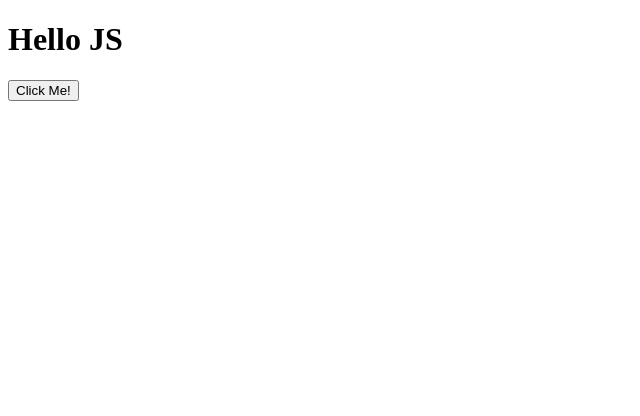
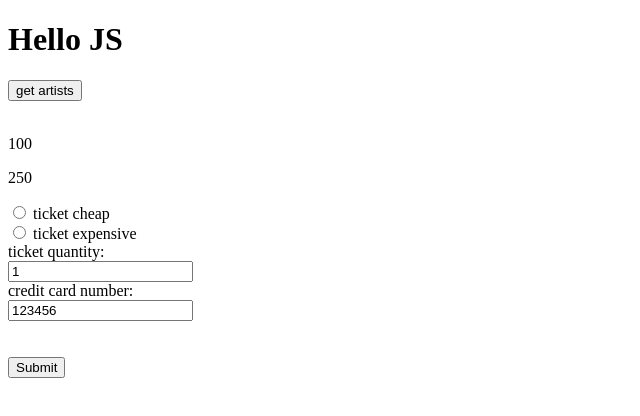
Before and after one commit to rafaelturse/georgebrown-project-festival-website-group-06, a plain HTML site: page pgs/js-test-zone.html in a window 1280 px wide. Shown: the whole page, without its empty margins (0-640 px from the left). Drawn offline with Linux system fonts and the light colour scheme.

Commit message:
ticket values run

```diff
--- a/js/general.js
+++ b/js/general.js
@@ -6,12 +6,20 @@
 function printArrayValues(array) { for (let i of array){ console.log(i) } }
 
 /**
- * Return a list of js literals objects
+ * Convert numbers into currency
  *
- * @returns artists
+ * @param {*} number
+ * @returns currency
+ */
+function toCurrency(number) { return "$" + new Intl.NumberFormat().format(number) }
+
+/**
+ * Assembly a of all js artists literals objects
+ *
+ * @returns : a list of js artists literals objects
  */
 function getArtists() {
-    var artists = []
+    let artists = []
 
     artists.push(artistTheBeatles)
     artists.push(artistBlackSabbath)
@@ -27,7 +35,7 @@ function getArtists() {
  * @returns values surrounded by li tags
  */
 function getLi(array) {
-    var result = ""
+    let result = ""
 
     for (let i of array) {
         result += `<li>`
@@ -61,7 +69,8 @@ function artistsToHTML (artists) {
 }
 
 /**
- * An HTML section referred as "artists" is required
+ * An HTML section referred as "artists" is required to be replace with artists data
+ *
  */
 function getHtmlArtists() {
     let artistSection = document.getElementById("artists")
@@ -70,5 +79,36 @@ function getHtmlArtists() {
     /* if artists section not exist, so exit */
     if (!artistSection) return ""
 
+    /* write artist info into html page */
     artistSection.innerHTML = artistsToHTML(artists)
 }
+
+/**
+ *
+ *
+ */
+function getTicketReport() {
+    let ticket = ""
+
+    let ticketreport = document.getElementById("ticketreport")
+
+    let radioTicketType = document.querySelector('input[name="tickettype"]:checked').value;
+    let ticketquantity = document.getElementById("ticketquantity").value
+    let creditcardnumber = document.getElementById("creditcardnumber").value
+    let unitprice = 0
+
+    if (radioTicketType === "ticketcheap") { unitprice = document.getElementById("id_cheap_ticket_price").innerText }
+    else if (radioTicketType === "ticketexpensive") { unitprice = document.getElementById("id_expensive_ticket_price").innerText }
+
+    let subtotal = ticketquantity * unitprice
+    let tax = subtotal * 0.13
+    let finalPrice = subtotal + tax
+
+    ticket += `<p>Number of tickets: ${toCurrency(ticketquantity)} </p>`
+    ticket += `<p>Price per ticket: ${toCurrency(unitprice)}</p>`
+    ticket += `<p>Subtotal: ${toCurrency(subtotal)} </p>`
+    ticket += `<p>Tax (13%): ${toCurrency(tax)} </p>`
+    ticket += `<p>Final Price: ${toCurrency(finalPrice)} </p>`
+
+    ticketreport.innerHTML = ticket
+}
--- a/js/literals.js
+++ b/js/literals.js
@@ -22,10 +22,10 @@ const artistTheBeatles = {
         `In My Life`,
         `Strawberry Fields Forever`
     ]
-};
+}
 
 const artistBlackSabbath = {
-    photo: ``,
+    photo: `../assets/img/the-beatles.jpg`,
     name: `Black Sabbath`,
     performingTimes: [
         `2023-10-07 6h00 PM`,
@@ -48,10 +48,10 @@ const artistBlackSabbath = {
         `Planet Caravan`,
         `The Wizard`
     ]
-};
+}
 
 const artistOzzyOsbourne = {
-    photo: ``,
+    photo: `../assets/img/the-beatles.jpg`,
     name: `Ozzy Osbourne`,
     performingTimes: [
         `2023-10-07 4h00 PM`,
@@ -74,4 +74,4 @@ const artistOzzyOsbourne = {
         `Close My Eyes Forever`,
         `Hellraiser`
     ]
-};
+}
--- a/pgs/js-test-zone.html
+++ b/pgs/js-test-zone.html
@@ -11,7 +11,34 @@
     <!-- to receive artists literals objects -->
     <section id="artists"></section>
 
-    <button type="button" onclick="getHtmlArtists()">Click Me!</button>
+    <button type="button" onclick="getHtmlArtists()">get artists</button>
+
+    <br><br>
+
+    <!-- to receive artists literals objects -->
+    <p id="id_cheap_ticket_price">100</p>
+    <p id="id_expensive_ticket_price">250</p>
+
+    <form>
+      <!-- ticket type -->
+      <input type="radio" id="ticketcheap" name="tickettype" value="ticketcheap">
+      <label for="ticketcheap">ticket cheap</label><br>
+
+      <input type="radio" id="ticketexpensive" name="tickettype" value="ticketexpensive">
+      <label for="ticketexpensive">ticket expensive</label><br>
+
+      <label for="ticketquantity">ticket quantity:</label><br />
+      <input type="text" id="ticketquantity" name="ticketquantity" value="1" /><br />
+
+      <label for="creditcardnumber">credit card number:</label><br />
+      <input type="text" id="creditcardnumber" name="creditcardnumber" value="123456" /><br />
+    </form>
+
+    <br /><br />
+    <input type="submit" onclick="getTicketReport()" value="Submit" />
+
+    <br /><br />
+    <section id="ticketreport" ></section>
   </body>
 
   <script src="../js/literals.js"></script>
```
